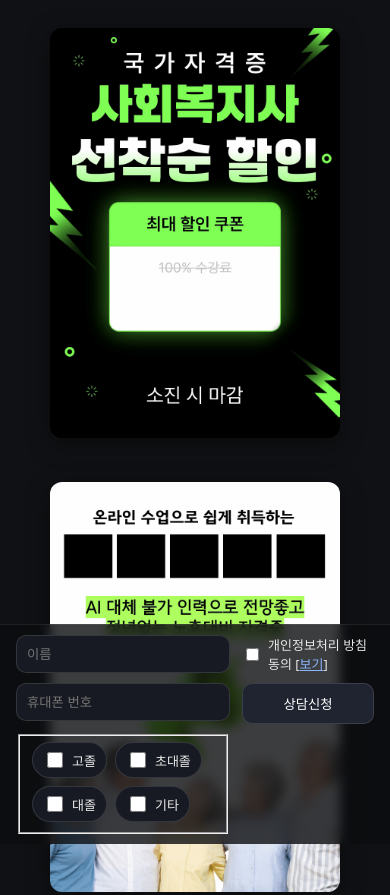
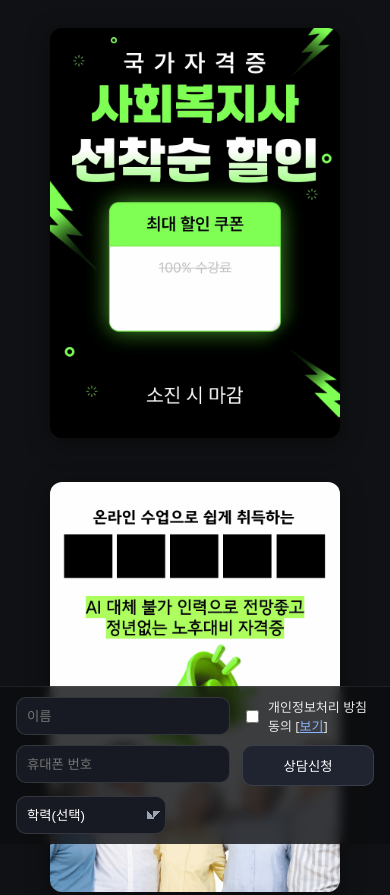
Before and after one commit to csw10141/SocialWorker, a plain HTML site: page index.html in a window 390 px wide. Shown: the top 895 px of the page. Drawn offline with Linux system fonts and the light colour scheme.

Commit message:
Add files via upload

```diff
--- a/app.js
+++ b/app.js
@@ -15,7 +15,8 @@
   const modalForm = document.getElementById('modalForm');
   const modalName = document.getElementById('modalName');
   const modalPhone = document.getElementById('modalPhone');
-  const modalEdu = document.getElementById('modalEdu');
+  // 모달 내 체크박스(최종학력) - 다중 중 1개만 선택되도록 제어
+  const modalEduCheckboxes = modalForm ? Array.from(modalForm.querySelectorAll('input[name="education"].edu-checkbox')) : [];
   const modalAgree = document.getElementById('modalAgree');
   const openPolicyFromModal = document.getElementById('openPolicyFromModal');
 
@@ -198,7 +199,7 @@
 
     // 폼 컨트롤 비활성화
     const stickyControls = [nameInput, phoneInput, eduSelect, agreeInput, stickyForm && stickyForm.querySelector('[type="submit"]')].filter(Boolean);
-    const modalControls  = [modalName, modalPhone, modalEdu, modalAgree, modalForm && modalForm.querySelector('[type="submit"]')].filter(Boolean);
+    const modalControls  = [modalName, modalPhone, ...modalEduCheckboxes, modalAgree, modalForm && modalForm.querySelector('[type="submit"]')].filter(Boolean);
 
     const disable = (arr, disabled) => arr.forEach(el => { try{ el.disabled = disabled; }catch(_){} });
 
@@ -350,6 +351,17 @@ if (stickyForm) {
 
   // Modal form submit
   if (modalForm) {
+    // 체크박스 1개만 선택되도록 강제
+    if (modalEduCheckboxes.length) {
+      modalEduCheckboxes.forEach(cb => {
+        cb.addEventListener('change', () => {
+          if (cb.checked) {
+            modalEduCheckboxes.forEach(other => { if (other !== cb) other.checked = false; });
+          }
+        });
+      });
+    }
+
     modalForm.addEventListener('submit', async (e) => {
       e.preventDefault();
       const name = modalName.value.trim();
@@ -363,7 +375,8 @@ if (stickyForm) {
         alert('개인정보 처리방침에 동의해 주세요.');
         return;
       }
-      const education = modalEdu ? (modalEdu.value || '') : '';
+      const checked = modalEduCheckboxes.find(cb => cb.checked);
+      const education = checked ? checked.value : '';
       const success = await submitData(name, phoneSan, 'modal', education);
       if (success) {
         closeModal();
--- a/index.html
+++ b/index.html
@@ -17,13 +17,14 @@
       <form id="stickyForm" class="sticky-form" autocomplete="on">
         <input type="text" id="nameInput" name="name" placeholder="이름" aria-label="이름" required />
         <input type="tel" id="phoneInput" name="phone" placeholder="휴대폰 번호" aria-label="휴대폰 번호" inputmode="tel" required />
-        <fieldset class="edu-group" aria-label="최종학력(선택)">
-          <legend class="sr-only">최종학력(선택)</legend>
-          <label><input type="checkbox" name="education" value="highschool" class="edu-checkbox"> 고졸</label>
-          <label><input type="checkbox" name="education" value="associate" class="edu-checkbox"> 초대졸</label>
-          <label><input type="checkbox" name="education" value="college" class="edu-checkbox"> 대졸</label>
-          <label><input type="checkbox" name="education" value="other" class="edu-checkbox"> 기타</label>
-        </fieldset>
+        <label class="sr-only" for="eduSelect">최종학력(선택)</label>
+        <select id="eduSelect" name="education" aria-label="최종학력(선택)">
+          <option value="">학력(선택)</option>
+          <option value="highschool">고졸</option>
+          <option value="associate">초대졸</option>
+          <option value="college">대졸</option>
+          <option value="other">기타</option>
+        </select>
         <label class="agree">
           <input type="checkbox" id="agreeInput" required />
           <span>
--- a/styles.css
+++ b/styles.css
@@ -96,6 +96,26 @@ body {
   border: 1px solid rgba(255,255,255,0.12);
   border-radius: 10px;
 }
+.sticky-form select#eduSelect {
+  /* 작은 셀렉트 박스 */
+  height: 38px;
+  padding: 6px 28px 6px 10px; /* 오른쪽 여백은 화살표 영역 */
+  color: #fff;
+  background: #171a22;
+  border: 1px solid rgba(255,255,255,0.12);
+  border-radius: 10px;
+  flex: 0 0 120px; /* 데스크탑에서는 작게 */
+  max-width: 150px;
+  appearance: none; /* 기본 UI 제거 */
+  -webkit-appearance: none;
+  -moz-appearance: none;
+  background-image: linear-gradient(45deg, #9aa4b2 50%, rgba(0,0,0,0) 50%),
+                    linear-gradient(135deg, #9aa4b2 50%, rgba(0,0,0,0) 50%);
+  background-position: right 10px center, right 4px center;
+  background-size: 8px 8px, 8px 8px;
+  background-repeat: no-repeat;
+}
+.sticky-form select#eduSelect:focus { outline: 2px solid rgba(59,130,246,0.5); outline-offset: 1px; }
 .sticky-form .submit-btn { white-space: nowrap; }
 
 /* 동의 체크박스 라벨 */
@@ -232,7 +252,7 @@ body {
     width: 100%;
     display: grid;
     grid-template-columns: 1fr 132px; /* right column fixed for CTA */
-    grid-template-rows: auto auto;
+    grid-template-rows: auto auto auto; /* 셀렉트가 한 줄 더 차지 */
     column-gap: 12px;
     row-gap: 10px;
     align-items: stretch;
@@ -241,6 +261,7 @@ body {
   .sticky-form #nameInput { flex: 1 1 auto; max-width: none; }
   #nameInput { grid-column: 1; grid-row: 1; }
   #phoneInput { grid-column: 1; grid-row: 2; }
+  #eduSelect { grid-column: 1; grid-row: 3; width: 100%; max-width: none; }
   .agree { grid-column: 2; grid-row: 1; justify-self: end; align-self: start; width: auto; }
   .sticky-form .submit-btn { grid-column: 2; grid-row: 2; align-self: end; }
   .gallery { padding: 12px 10px 96px; gap: 12px; }
```
